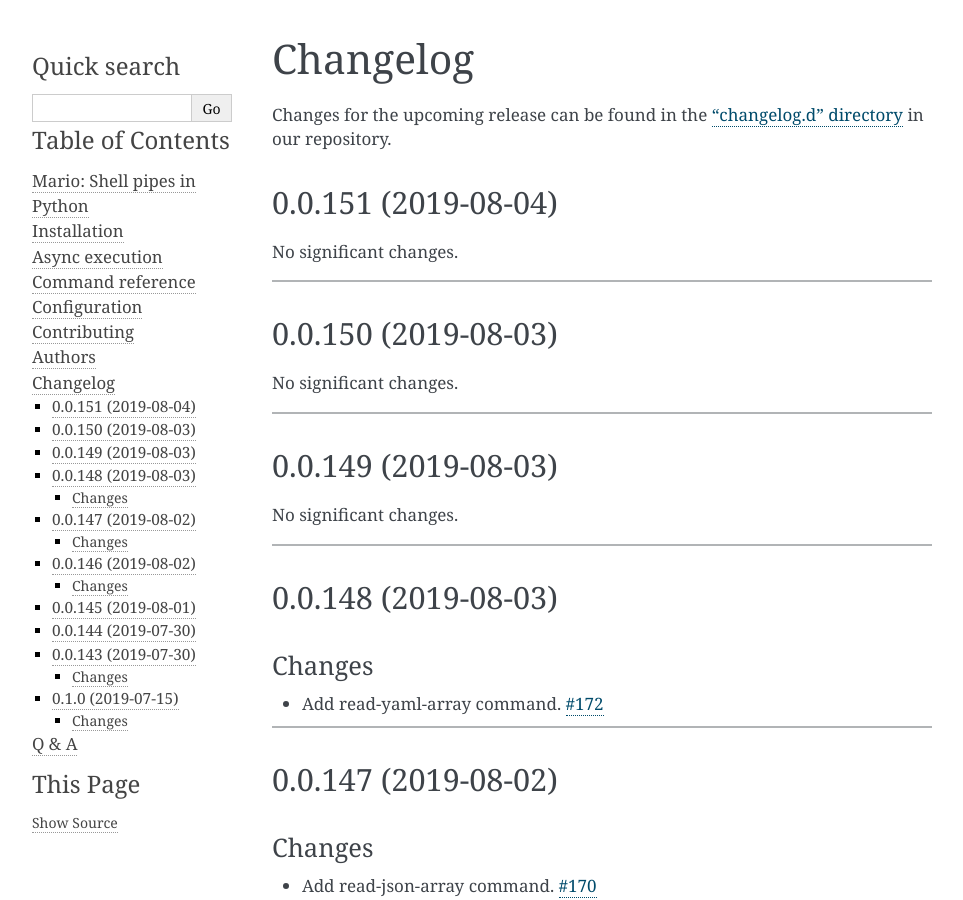
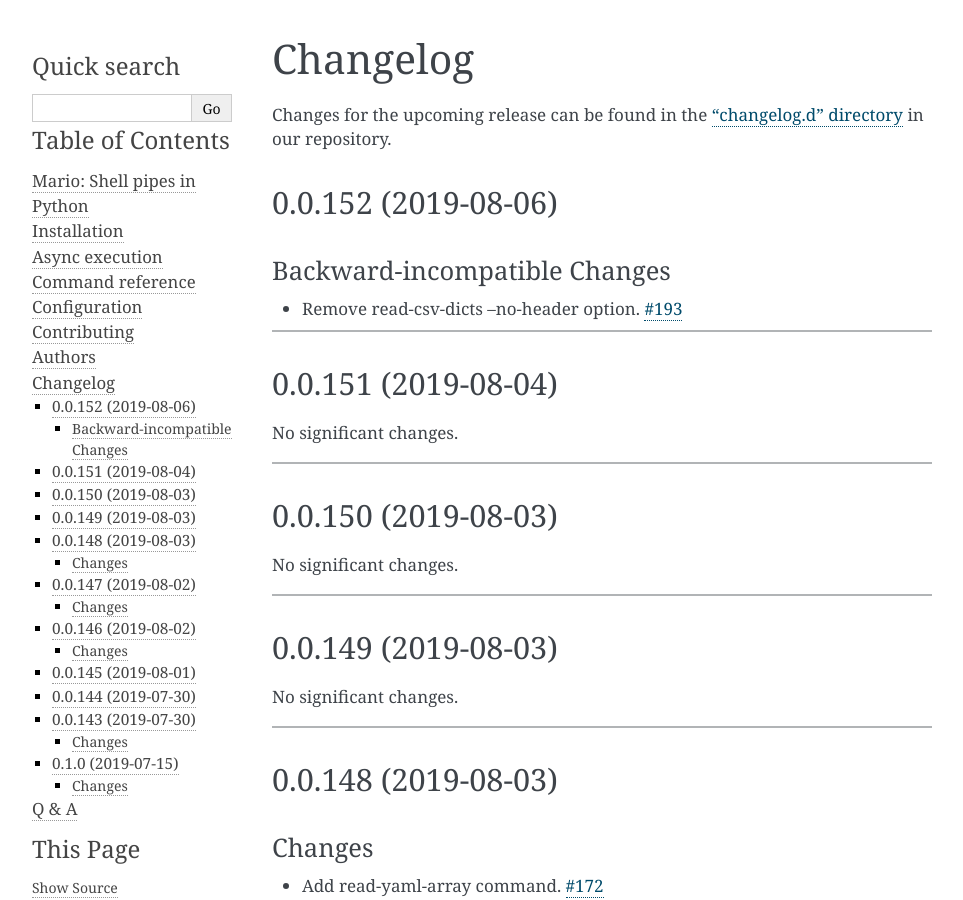
Before and after one commit to python-mario/mario, a Sphinx documentation site: the page built from docs/changelog.rst, in a window 1280 px wide and 900 px high. Shown: the whole window, without its empty margins (148-1111 px from the left). Built offline with Sphinx 7.4.7, drawn with Linux system fonts in a browser that asks for light colours; pages that are not in the unit, such as notebooks, are missing from menus.

Commit message:
Bump version: 0.0.151 → 0.0.152

```diff
--- a/CHANGELOG.rst
+++ b/CHANGELOG.rst
@@ -11,6 +11,20 @@
    See https://www.python-mario.readthedocs.org/en/latest/contributing.html#changelog for details.
 
 .. towncrier release notes start
+
+0.0.152 (2019-08-06)
+--------------------
+
+
+Backward-incompatible Changes
+^^^^^^^^^^^^^^^^^^^^^^^^^^^^^
+
+- Remove read-csv-dicts --no-header option.
+  `#193 <https://github.com/python-mario/mario/issues/193>`_
+
+
+----
+
 
 0.0.151 (2019-08-04)
 --------------------
--- a/docs/conf.py
+++ b/docs/conf.py
@@ -32,7 +32,7 @@
 year = "2019"
 author = "mario contributors"
 copyright = "{0}, {1}".format(year, author)
-version = release = "0.0.151"
+version = release = "0.0.152"
 
 pygments_style = "trac"
 templates_path = ["."]
--- a/setup.py
+++ b/setup.py
@@ -14,7 +14,7 @@
 
 setuptools.setup(
     name="mario",
-    version="0.0.151",
+    version="0.0.152",
     description="Shell pipes for Python.",
     long_description=open(PROJECT_ROOT / "README.rst").read(),
     long_description_content_type="text/x-rst",
--- a/src/mario/__init__.py
+++ b/src/mario/__init__.py
@@ -1 +1 @@
-__version__ = "0.0.151"
+__version__ = "0.0.152"
```
Also changed, not shown: .bumpversion.cfg, 1 other file.
